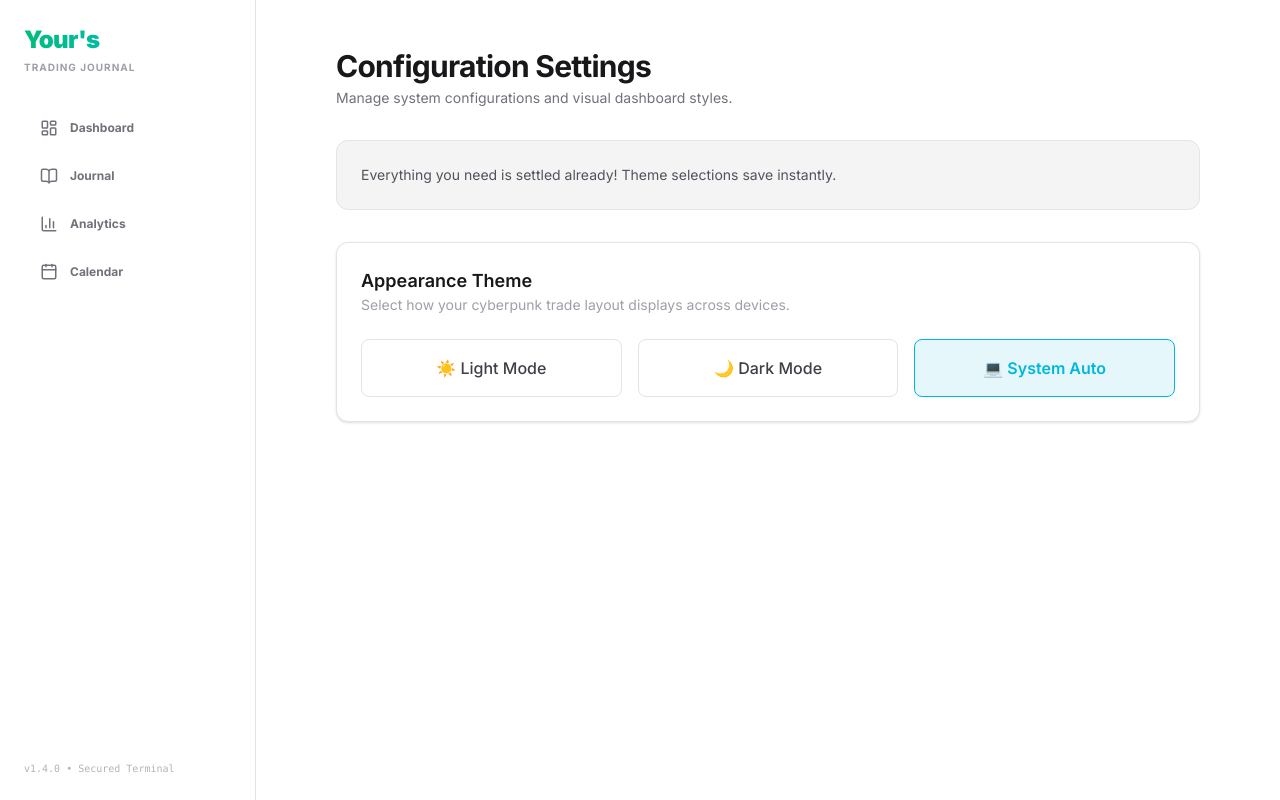
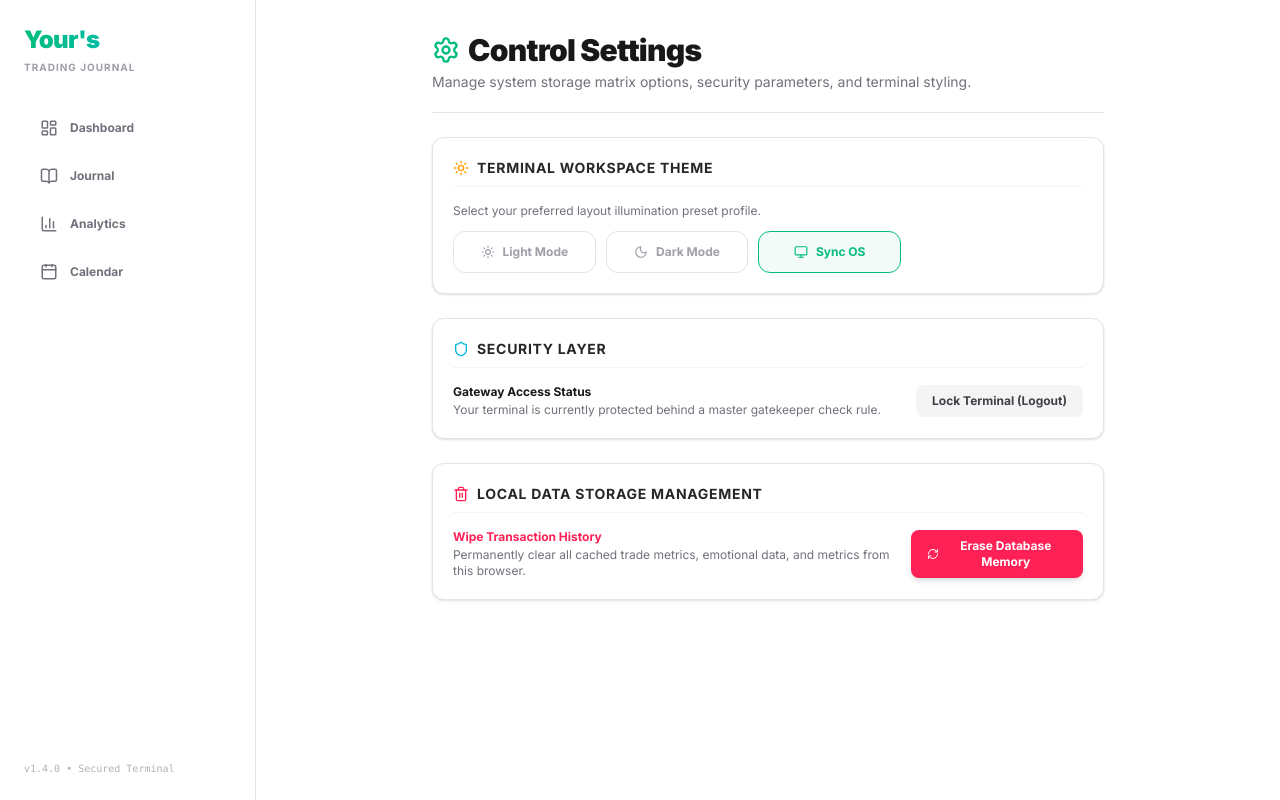
Before and after one commit to jitsmep/trading-journal, a Next.js app: page /settings in a window 1280 px wide. Built offline with nearby package versions, Linux system fonts and the light colour scheme.

Commit message:
Update page.tsx

```diff
--- a/src/app/settings/page.tsx
+++ b/src/app/settings/page.tsx
@@ -1,83 +1,156 @@
-'use client';
+"use client";
 
-import { useTheme } from 'next-themes';
-import { useEffect, useState } from 'react';
+import React, { useState, useEffect } from "react";
+import { useRouter } from "next/navigation";
+import { useTheme } from "next-themes";
+import { Settings, Shield, Trash2, CheckCircle, RefreshCw, Sun, Moon, Monitor } from "lucide-react";
 
 export default function SettingsPage() {
+  const router = useRouter();
   const { theme, setTheme } = useTheme();
   const [mounted, setMounted] = useState(false);
+  const [isCleared, setIsCleared] = useState(false);
 
-  // Prevents server-side rendering mismatch sync errors
+  // Avoid hydration mismatch bugs by waiting for the browser mounting phase
   useEffect(() => {
     setMounted(true);
   }, []);
 
-  if (!mounted) return null;
+  const handleClearData = () => {
+    const confirmWipe = window.confirm(
+      "CRITICAL ACTION: Are you sure you want to permanently erase all logged trades from this browser's memory? This cannot be undone."
+    );
+
+    if (confirmWipe) {
+      localStorage.removeItem("trading_journal_trades");
+      localStorage.removeItem("journal_starting_balance");
+      setIsCleared(true);
+
+      setTimeout(() => {
+        setIsCleared(false);
+        router.push("/");
+        router.refresh();
+      }, 1500);
+    }
+  };
+
+  const handleLogout = () => {
+    document.cookie = "antigravity_session=; path=/; expires=Thu, 01 Jan 1970 00:00:00 GMT;";
+    router.push("/login");
+    router.refresh();
+  };
 
   return (
-    <div className="max-w-4xl mx-auto space-y-8 p-4">
-      <div>
-        <h1 className="text-3xl font-bold tracking-tight text-zinc-900 dark:text-zinc-100">
-          Configuration Settings
+    <div className="max-w-2xl mx-auto space-y-6 pb-12 text-zinc-900 dark:text-zinc-100 p-1 sm:p-0">
+      {/* Header */}
+      <div className="border-b border-zinc-200 dark:border-zinc-800 pb-5">
+        <h1 className="text-2xl sm:text-3xl font-black tracking-tight flex items-center gap-2">
+          <Settings className="text-emerald-500" size={28} /> Control Settings
         </h1>
-        <p className="text-sm text-zinc-500 dark:text-zinc-400 mt-1">
-          Manage system configurations and visual dashboard styles.
+        <p className="text-zinc-500 dark:text-zinc-400 text-xs sm:text-sm mt-1">
+          Manage system storage matrix options, security parameters, and terminal styling.
         </p>
       </div>
 
-      {/* Info Card */}
-      <div className="bg-zinc-100 dark:bg-zinc-900 border border-zinc-200 dark:border-zinc-800 rounded-xl p-6">
-        <p className="text-sm text-zinc-600 dark:text-zinc-300">
-          Everything you need is settled already! Theme selections save instantly.
-        </p>
+      {/* 1. VISUAL THEME OPTIMIZATION CARD */}
+      <div className="bg-white dark:bg-zinc-900 border border-zinc-200 dark:border-zinc-800 rounded-xl p-5 space-y-4 shadow-sm">
+        <div className="flex items-center gap-2 text-sm font-bold text-zinc-800 dark:text-zinc-200 uppercase tracking-wider border-b border-zinc-100 dark:border-zinc-800 pb-2">
+          <Sun size={16} className="text-amber-500" /> Terminal Workspace Theme
+        </div>
+        <div className="space-y-3">
+          <p className="text-xs text-zinc-500 dark:text-zinc-400">
+            Select your preferred layout illumination preset profile.
+          </p>
+
+          {mounted ? (
+            <div className="grid grid-cols-3 gap-2.5 max-w-md">
+              <button
+                type="button"
+                onClick={() => setTheme("light")}
+                className={`p-3 rounded-xl border text-xs font-bold flex flex-col sm:flex-row items-center justify-center gap-2 transition-all ${
+                  theme === "light"
+                    ? "border-emerald-500 bg-emerald-500/5 text-emerald-600 font-black"
+                    : "border-zinc-200 dark:border-zinc-800 text-zinc-400 hover:bg-zinc-50 dark:hover:bg-zinc-800/40"
+                }`}
+              >
+                <Sun size={14} className={theme === "light" ? "text-emerald-500" : ""} /> Light Mode
+              </button>
+
+              <button
+                type="button"
+                onClick={() => setTheme("dark")}
+                className={`p-3 rounded-xl border text-xs font-bold flex flex-col sm:flex-row items-center justify-center gap-2 transition-all ${
+                  theme === "dark"
+                    ? "border-emerald-500 bg-emerald-500/10 text-emerald-400 font-black"
+                    : "border-zinc-200 dark:border-zinc-800 text-zinc-400 hover:bg-zinc-50 dark:hover:bg-zinc-800/40"
+                }`}
+              >
+                <Moon size={14} className={theme === "dark" ? "text-emerald-400" : ""} /> Dark Mode
+              </button>
+
+              <button
+                type="button"
+                onClick={() => setTheme("system")}
+                className={`p-3 rounded-xl border text-xs font-bold flex flex-col sm:flex-row items-center justify-center gap-2 transition-all ${
+                  theme === "system"
+                    ? "border-emerald-500 bg-emerald-500/5 text-emerald-500 font-black"
+                    : "border-zinc-200 dark:border-zinc-800 text-zinc-400 hover:bg-zinc-50 dark:hover:bg-zinc-800/40"
+                }`}
+              >
+                <Monitor size={14} className={theme === "system" ? "text-emerald-500" : ""} /> Sync OS
+              </button>
+            </div>
+          ) : (
+            <div className="h-10 bg-zinc-100 dark:bg-zinc-800 rounded-xl animate-pulse max-w-md" />
+          )}
+        </div>
       </div>
 
-      {/* Theme Picker Panel */}
-      <div className="p-6 rounded-xl border border-zinc-200 dark:border-zinc-800 bg-white dark:bg-zinc-900 space-y-6 shadow-sm">
-        <div>
-          <h2 className="text-lg font-semibold text-zinc-900 dark:text-zinc-100">
-            Appearance Theme
-          </h2>
-          <p className="text-sm text-zinc-400">
-            Select how your cyberpunk trade layout displays across devices.
-          </p>
+      {/* 2. SECURITY SECTION */}
+      <div className="bg-white dark:bg-zinc-900 border border-zinc-200 dark:border-zinc-800 rounded-xl p-5 space-y-4 shadow-sm">
+        <div className="flex items-center gap-2 text-sm font-bold text-zinc-800 dark:text-zinc-200 uppercase tracking-wider border-b border-zinc-100 dark:border-zinc-800 pb-2">
+          <Shield size={16} className="text-cyan-500" /> Security Layer
         </div>
+        <div className="flex flex-col sm:flex-row justify-between items-start sm:items-center gap-4 text-xs">
+          <div>
+            <p className="font-bold">Gateway Access Status</p>
+            <p className="text-zinc-500 dark:text-zinc-400 mt-0.5">Your terminal is currently protected behind a master gatekeeper check rule.</p>
+          </div>
+          <button
+            onClick={handleLogout}
+            className="px-4 py-2 bg-zinc-100 dark:bg-zinc-800 hover:bg-zinc-200 dark:hover:bg-zinc-700 text-zinc-700 dark:text-zinc-300 font-bold rounded-lg transition-colors text-xs w-full sm:w-auto"
+          >
+            Lock Terminal (Logout)
+          </button>
+        </div>
+      </div>
 
-        <div className="grid grid-cols-3 gap-4">
-          {/* Light Mode Option */}
+      {/* 3. STORAGE SECTION */}
+      <div className="bg-white dark:bg-zinc-900 border border-zinc-200 dark:border-zinc-800 rounded-xl p-5 space-y-4 shadow-sm">
+        <div className="flex items-center gap-2 text-sm font-bold text-zinc-800 dark:text-zinc-200 uppercase tracking-wider border-b border-zinc-100 dark:border-zinc-800 pb-2">
+          <Trash2 size={16} className="text-rose-500" /> Local Data Storage Management
+        </div>
+        <div className="flex flex-col sm:flex-row justify-between items-start sm:items-center gap-4 text-xs">
+          <div>
+            <p className="font-bold text-rose-500">Wipe Transaction History</p>
+            <p className="text-zinc-500 dark:text-zinc-400 mt-0.5">Permanently clear all cached trade metrics, emotional data, and metrics from this browser.</p>
+          </div>
           <button
-            onClick={() => setTheme('light')}
-            className={`p-4 rounded-lg border text-center font-medium transition-all ${
-              theme === 'light'
-                ? 'border-cyan-500 bg-cyan-500/10 text-cyan-600 dark:text-cyan-400 font-semibold'
-                : 'border-zinc-200 dark:border-zinc-800 hover:bg-zinc-100 dark:hover:bg-zinc-800 text-zinc-700 dark:text-zinc-300'
+            onClick={handleClearData}
+            disabled={isCleared}
+            className={`px-4 py-2 text-white font-bold rounded-lg transition-all text-xs w-full sm:w-auto flex items-center justify-center gap-1.5 ${
+              isCleared ? "bg-emerald-500" : "bg-rose-500 hover:bg-rose-600 shadow-md"
             }`}
           >
-            ☀️ Light Mode
-          </button>
-
-          {/* Dark Mode Option */}
-          <button
-            onClick={() => setTheme('dark')}
-            className={`p-4 rounded-lg border text-center font-medium transition-all ${
-              theme === 'dark'
-                ? 'border-cyan-400 bg-cyan-400/10 text-cyan-600 dark:text-cyan-400 font-semibold'
-                : 'border-zinc-200 dark:border-zinc-800 hover:bg-zinc-100 dark:hover:bg-zinc-800 text-zinc-700 dark:text-zinc-300'
-            }`}
-          >
-            🌙 Dark Mode
-          </button>
-
-          {/* System Sync Option */}
-          <button
-            onClick={() => setTheme('system')}
-            className={`p-4 rounded-lg border text-center font-medium transition-all ${
-              theme === 'system'
-                ? 'border-cyan-500 bg-cyan-500/10 text-cyan-500 font-semibold'
-                : 'border-zinc-200 dark:border-zinc-800 hover:bg-zinc-100 dark:hover:bg-zinc-800 text-zinc-700 dark:text-zinc-300'
-            }`}
-          >
-            💻 System Auto
+            {isCleared ? (
+              <>
+                <CheckCircle size={14} /> Wiped Successfully!
+              </>
+            ) : (
+              <>
+                <RefreshCw size={14} /> Erase Database Memory
+              </>
+            )}
           </button>
         </div>
       </div>
```
